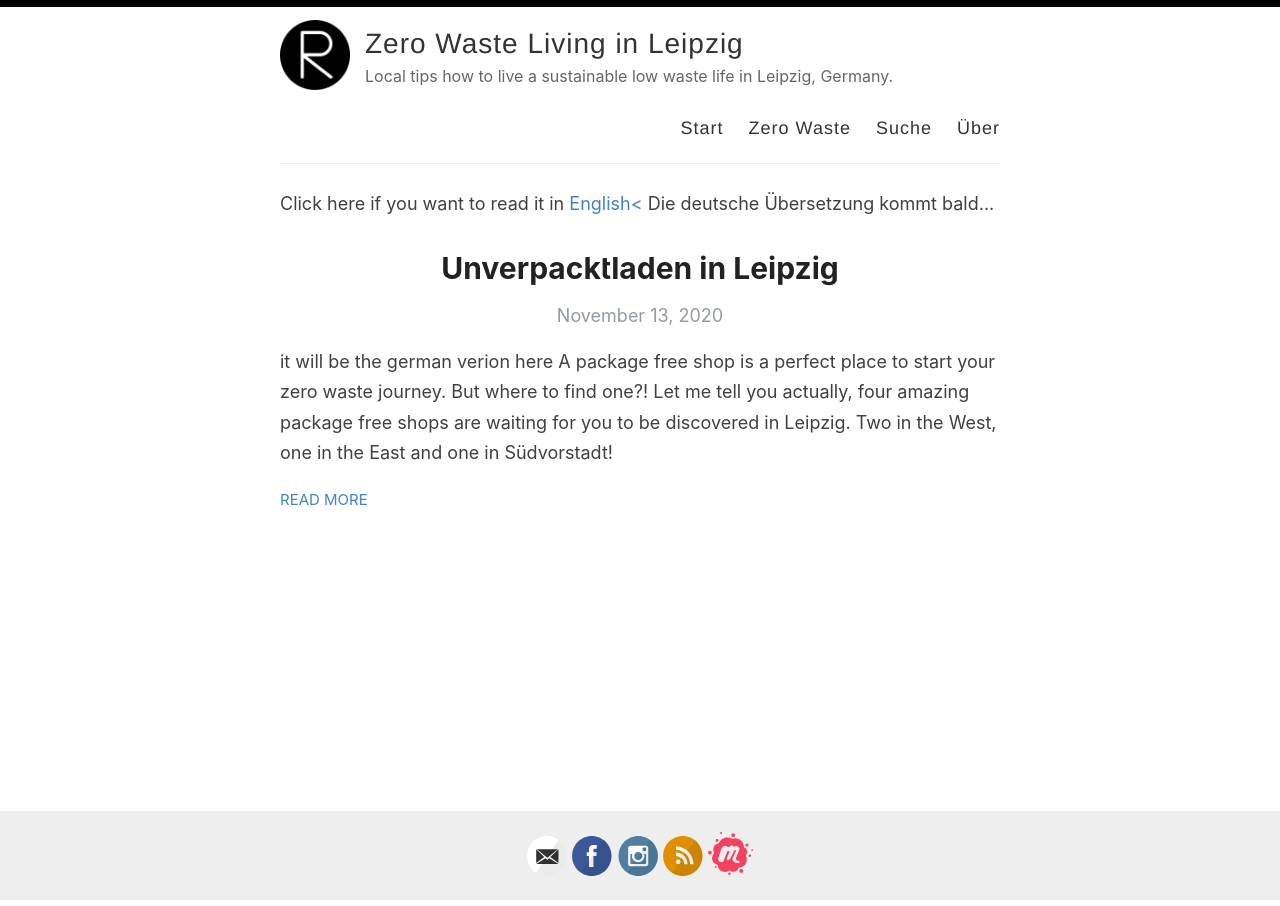
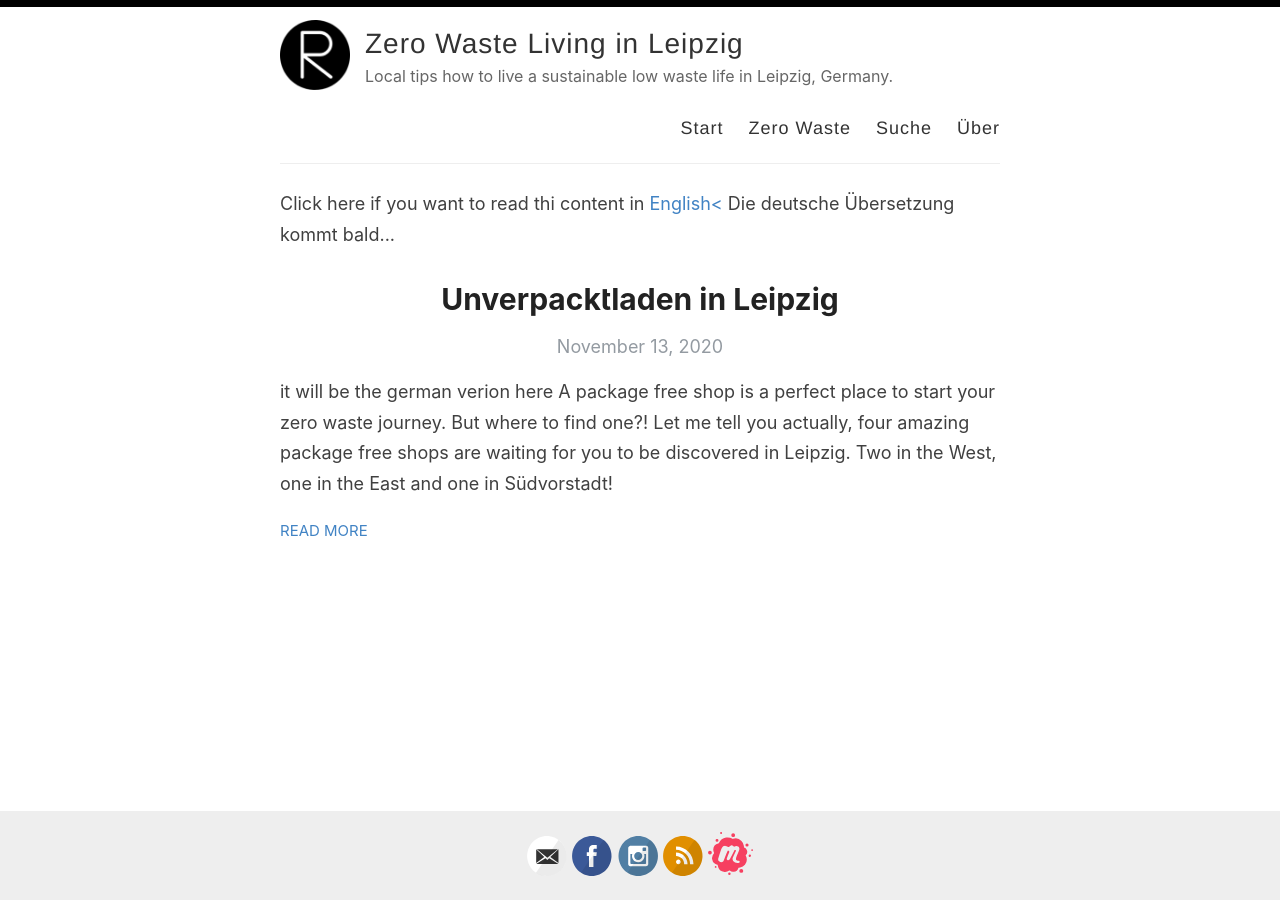
Before and after one commit to CeliaSomlai/zerowastelivinginleipzig, a Jekyll site: the page built from de/index.html, in a window 1280 px wide. Built offline with Jekyll 4.4.1, drawn with Linux system fonts in a browser that asks for light colours.

Commit message:
adding other language option on landing page

```diff
--- a/de/index.html
+++ b/de/index.html
@@ -2,7 +2,7 @@
 layout: default
 ---
 
-Click here if you want to read it in <a href="{{ site.baseurl }}/en">English<</a>
+Click here if you want to read thi content in <a href="{{ site.baseurl }}/en">English<</a>
 
 Die deutsche Übersetzung kommt bald...
 
--- a/en/index.html
+++ b/en/index.html
@@ -1,6 +1,7 @@
 ---
 layout: default
 ---
+Klick hier, wenn du diesen Inhalt auf <a href="{{ site.baseurl }}/de">Deutsch</a> lesen möchtest!
 
 <div class="posts">
   {% for post in site.posts %}
```
